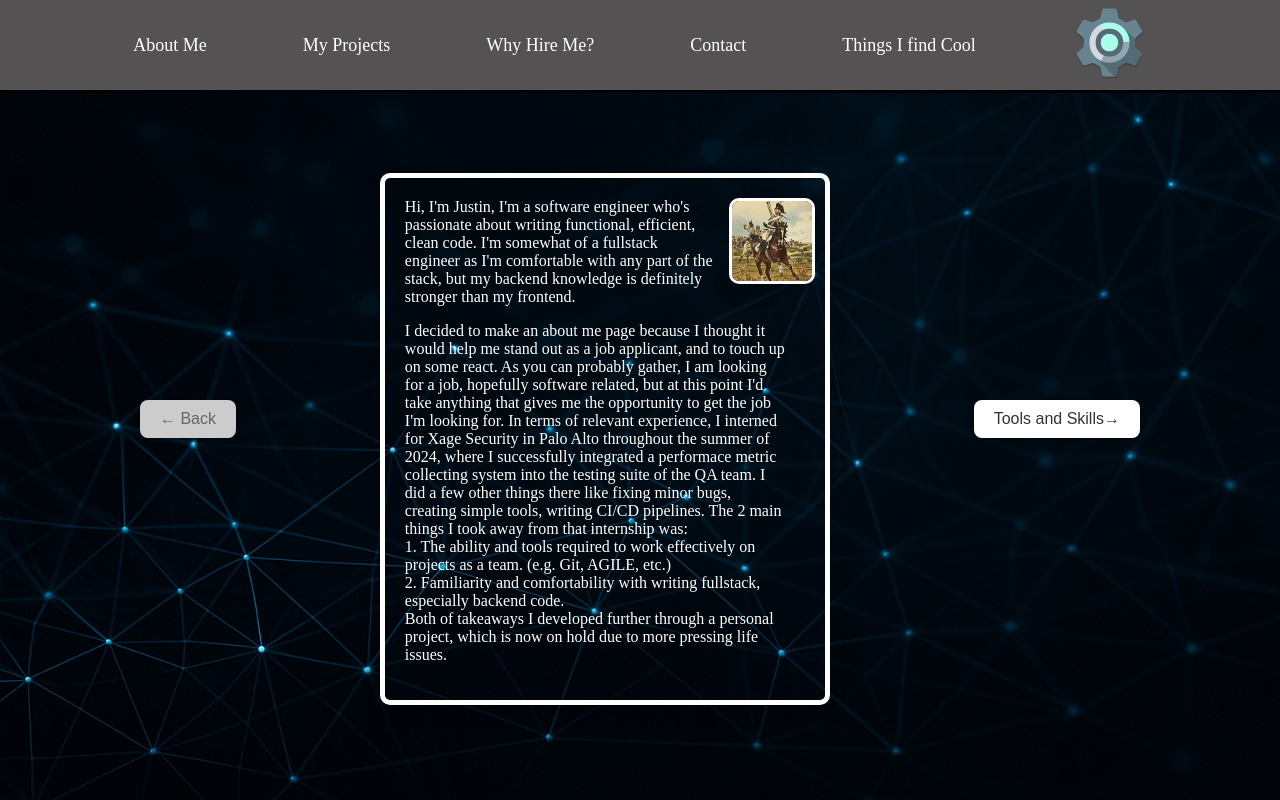
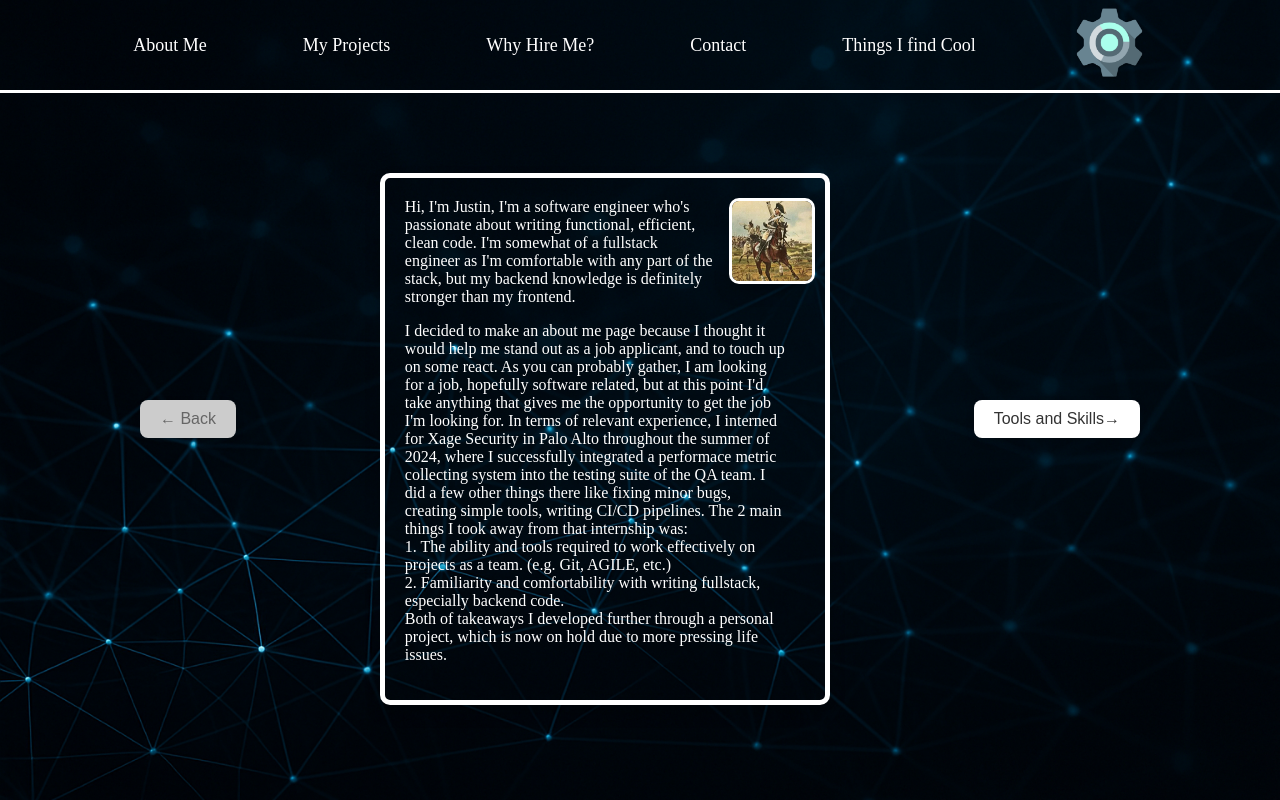
Before and after one commit to justin2303/AboutMe, a React (Create React App) app: page /AboutMe in a window 1280 px wide. Built offline with nearby package versions, Linux system fonts and the light colour scheme.

Commit message:
a few UI changes

```diff
--- a/src/App.css
+++ b/src/App.css
@@ -54,9 +54,8 @@ body {
 .navbar-wrapper {
   width: 100%;
   display: block;
-  background: #545252;
   color: white;
-  border-color: #000000;
+  border-color: white;
   border-width: thick;
-  border-bottom: 3px solid black;
+  border-bottom: 3px solid white;
 }
--- a/src/details/hireme.js
+++ b/src/details/hireme.js
@@ -44,7 +44,7 @@ const HireMe = () => {
                     <div className='traitCard'>
                         <p>6. I have high <u><b>initiative</b></u>. I don't like to wait for problems to occur, instead I actively seek ways
                         to fix possible problems, or to improve myself or whatever I'm working on. Even through bouts of heart break or depression,
-                        I still inch myself forward, towards a better me, and a better future.
+                        I still inch myself forward, towards a better me and a better future.
                         </p>
                     </div>
                </div>
```
